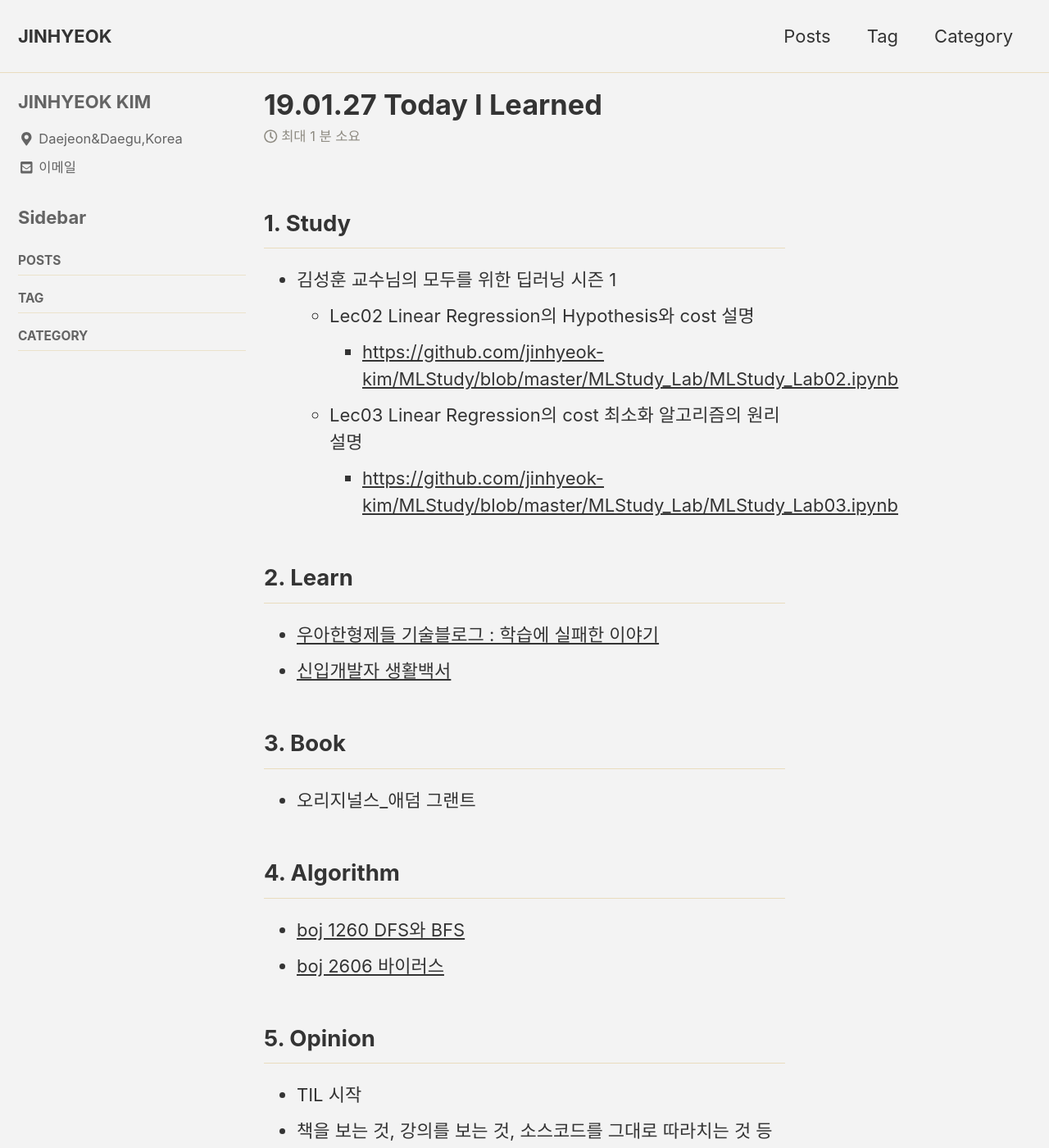
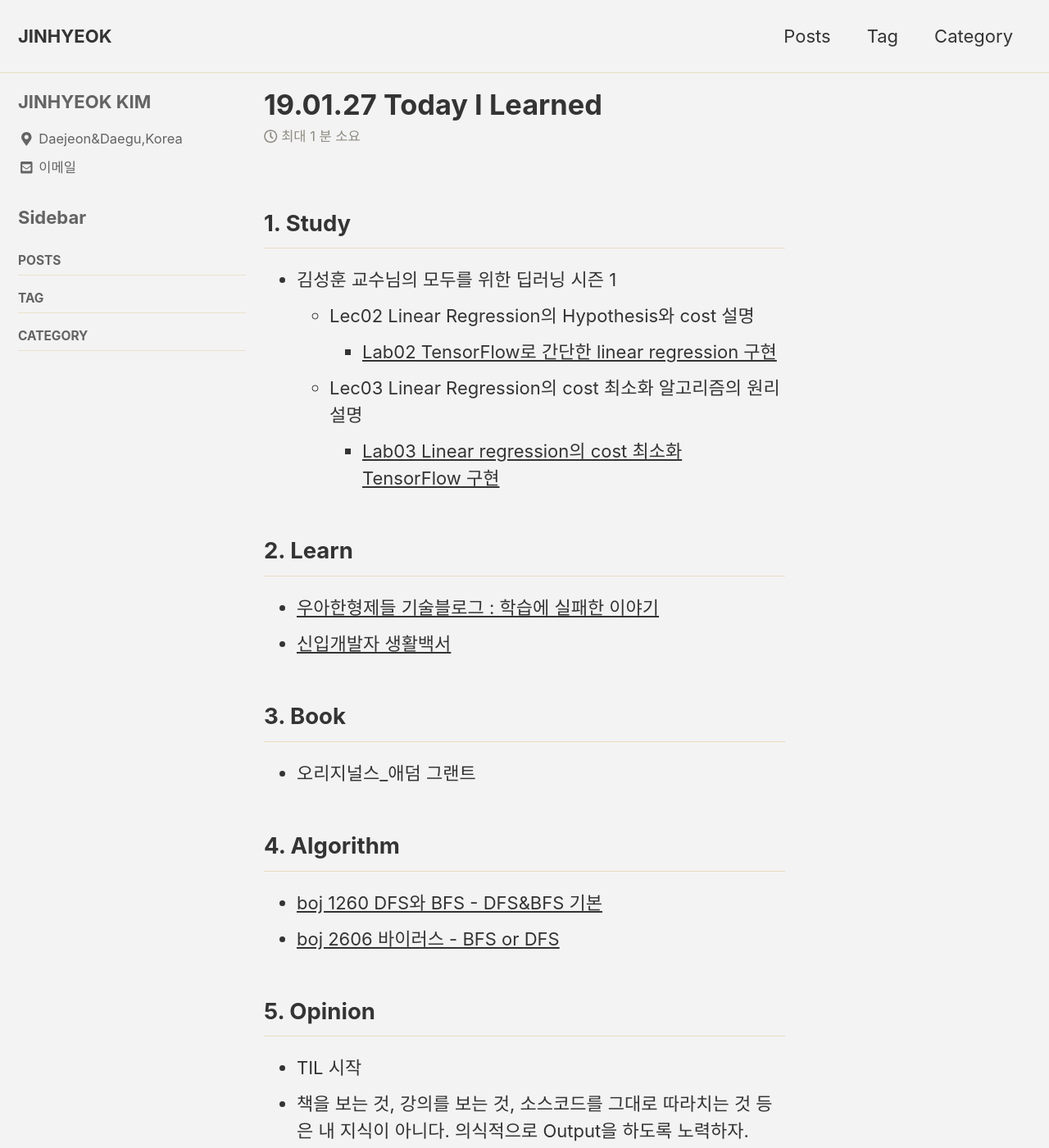
Before and after one commit to jinhyeok-kim/jinhyeok-kim.github.io, a Jekyll site: the page built from _posts/2019-01-27-TIL-1.md, in a window 1280 px wide and 1400 px high. Shown: the whole window at 82% size. Built offline with Jekyll 4.4.1, drawn with Linux system fonts in a browser that asks for light colours; cached includes are drawn as plain includes; nearby versions of some CDN libraries; some of the changed lines change nothing that is shown; some of the changed text lies outside the part shown.

Commit message:
post: 2019-01-28-TIL

```diff
--- a/_posts/2019-01-27-TIL.md
+++ b/_posts/2019-01-27-TIL-1.md
@@ -17,9 +17,10 @@ tags:
 
 - 김성훈 교수님의 모두를 위한 딥러닝 시즌 1
     - Lec02 Linear Regression의 Hypothesis와 cost 설명
-        - <https://github.com/jinhyeok-kim/MLStudy/blob/master/MLStudy_Lab/MLStudy_Lab02.ipynb>
+      - [Lab02 TensorFlow로 간단한 linear regression 구현](https://github.com/jinhyeok-kim/MLStudy/blob/master/MLStudy_Lab/MLStudy_Lab02.ipynb)
     - Lec03 Linear Regression의 cost 최소화 알고리즘의 원리 설명
-        - <https://github.com/jinhyeok-kim/MLStudy/blob/master/MLStudy_Lab/MLStudy_Lab03.ipynb>
+      - [Lab03 Linear regression의 cost 최소화 TensorFlow 구현](https://github.com/jinhyeok-kim/MLStudy/blob/master/MLStudy_Lab/MLStudy_Lab03.ipynb)
+
 
 ## 2. Learn
 
@@ -32,8 +33,8 @@ tags:
 
 ## 4. Algorithm
 
-- [boj 1260 DFS와 BFS](https://github.com/jinhyeok-kim/Algorithm/blob/master/Java/boj/_1260_DFS%26BFS/src/Main.java)
-- [boj 2606 바이러스](https://github.com/jinhyeok-kim/Algorithm/blob/master/Java/boj/_2606_Virus/src/Main.java)
+- [boj 1260 DFS와 BFS - DFS&BFS 기본](https://github.com/jinhyeok-kim/Algorithm/blob/master/Java/boj/_1260_DFS%26BFS/src/Main.java)
+- [boj 2606 바이러스 - BFS or DFS](https://github.com/jinhyeok-kim/Algorithm/blob/master/Java/boj/_2606_Virus/src/Main.java)
 
 
 
--- /dev/null
+++ b/_posts/2019-01-28-TIL-2.md
@@ -0,0 +1,46 @@
+---
+title: "19.01.28 Today I Learned"
+sidebar:
+  title: "Sidebar"
+  nav: sidebar-sample
+readtime: true
+last_modified_at : 2019-01-28 14:48:23
+categories:
+  - TIL
+tags:
+  - 일상
+  - 티아이엘
+
+---
+
+## 1. Study
+
+- 김성훈 교수님의 모두를 위한 딥러닝 시즌 1
+    - Lec04 Multi-variable Liniear regression
+      - [Lab04-1 Multi-variable Linear regression을 TensorFlow에서 구현하기](https://github.com/jinhyeok-kim/MLStudy/blob/master/MLStudy_Lab/MLStudy_Lab04-1.ipynb)
+      - [Lab04-2 Loading Data from File](https://github.com/jinhyeok-kim/MLStudy/blob/master/MLStudy_Lab/MLStudy_Lab04-1.ipynb)
+
+    - Lec05-1 Logistic Classification의 가설 함수 정의
+    - Lec05-1 Logistic Regression의 cost 함수 설명
+      - [Lab05 TensorFlow로 Logistic Classification 구현하기](https://github.com/jinhyeok-kim/MLStudy/blob/master/MLStudy_Lab/MLStudy_Lab05.ipynb)
+
+
+## 2. Learn
+
+- [체인지그라운드 : 최고의 휴식법](https://www.youtube.com/watch?v=NOVDVW5dask&t=208s)
+<iframe width="560" height="315" src="https://www.youtube.com/embed/NOVDVW5dask" frameborder="0" allow="accelerometer; autoplay; encrypted-media; gyroscope; picture-in-picture" allowfullscreen></iframe>
+
+## 3. Book
+
+- 유시민의 글쓰기 특강_유시민
+
+## 4. Algorithm
+
+- [boj 2589 보물섬 - BFS 최단경로](https://github.com/jinhyeok-kim/Algorithm/blob/master/Java/boj/_2589_TreasureIsland/src/Main.java)
+- [boj 2667 단지번호붙이기 - BFS](https://github.com/jinhyeok-kim/Algorithm/blob/master/Java/boj/_2667_danji/src/Main.java)
+
+
+
+## 5. Opinion
+
+- 계획한 일정을 모두 쳐내는데 시간이 오래 걸릴꺼라고 생각은 했지만, 생각보다 더 오래 걸린다.. 계획과 시간을 좀 더 다듬을 필요가 있을 것 같다.
```
